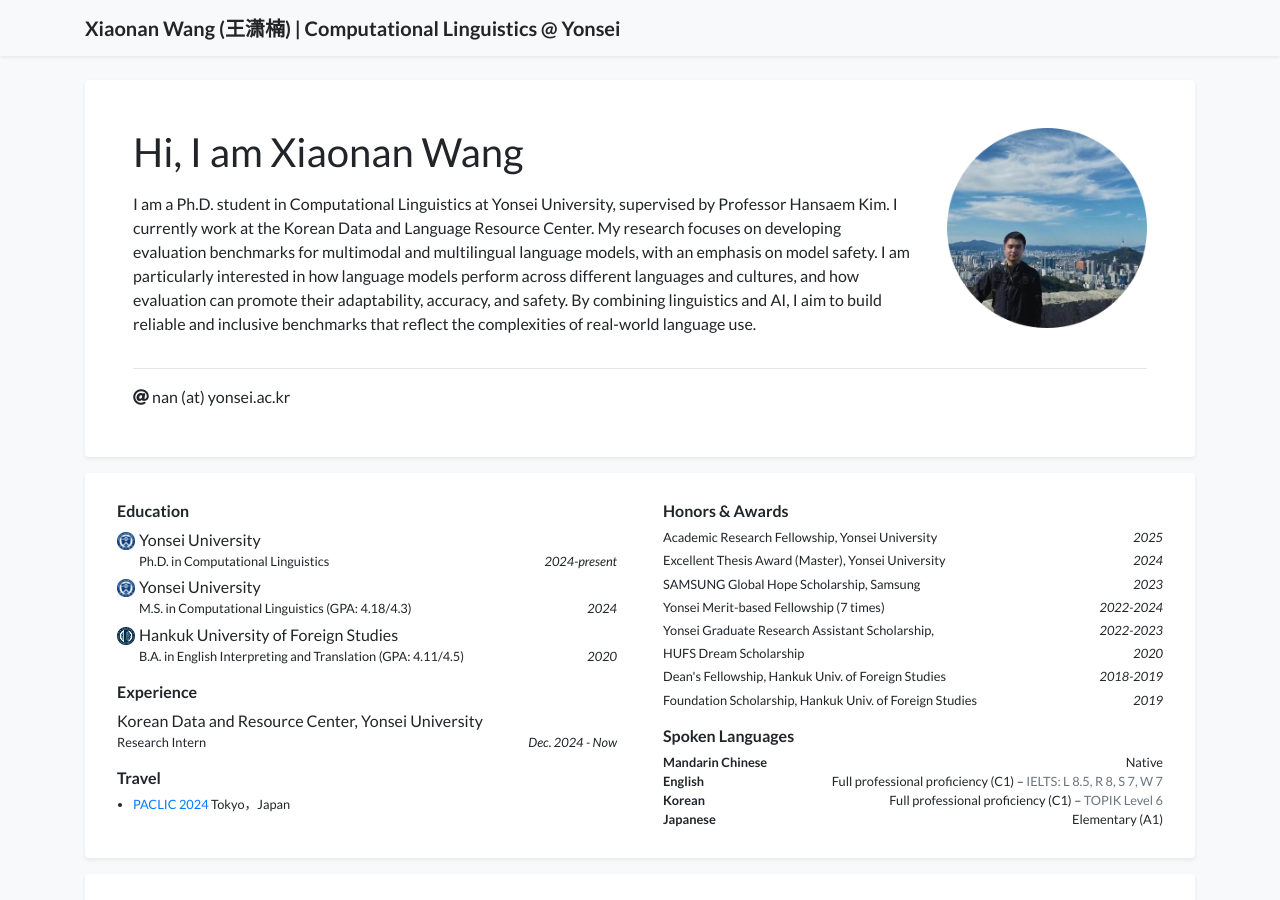
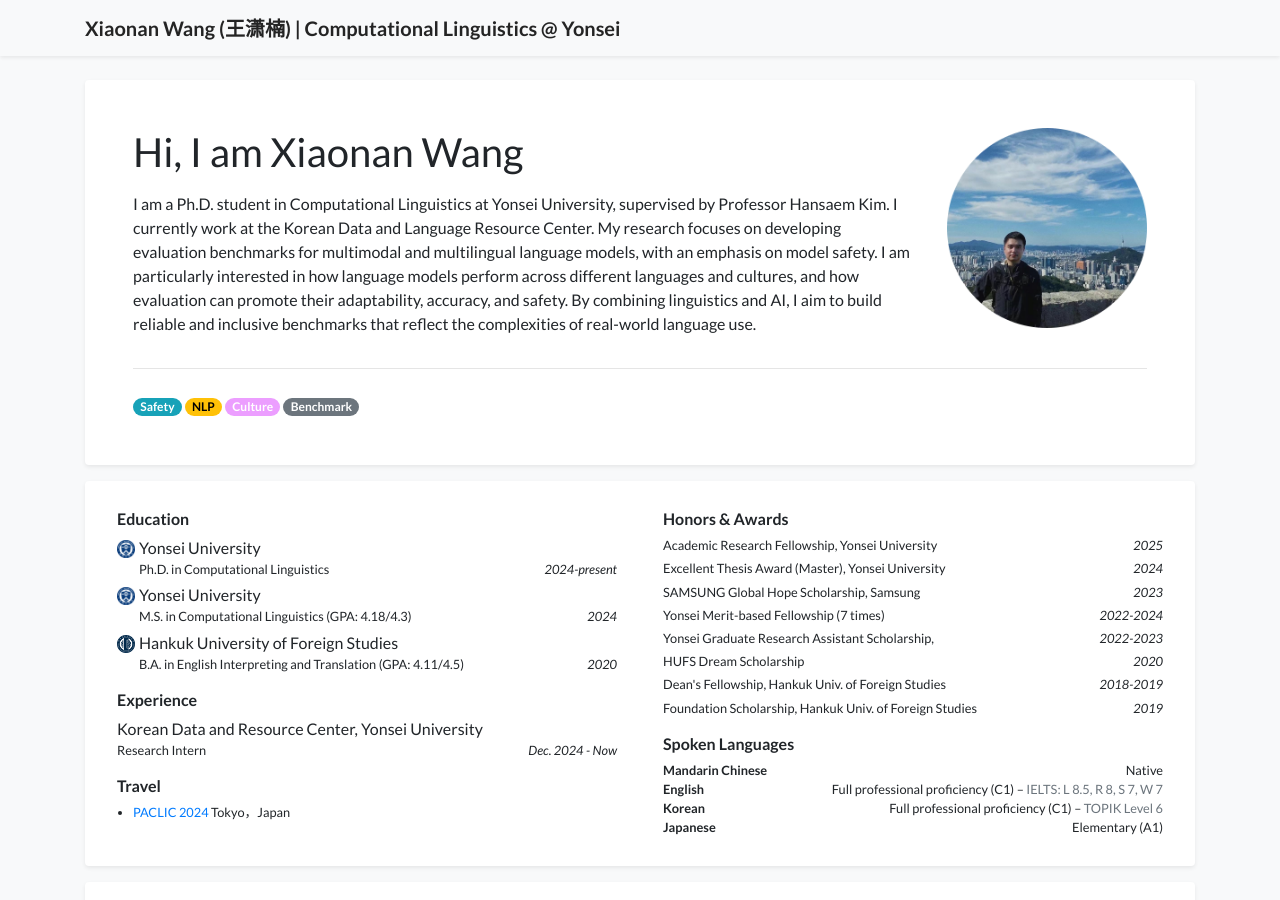
Before and after one commit to wangxiaonan-git/wangxiaonan-git.github.io, a Jekyll site: the page built from index.html, in a window 1280 px wide and 900 px high. Built offline with Jekyll 4.4.1, drawn with Linux system fonts in a browser that asks for light colours; a style sheet for code colours, icons or effects is not loaded.

Commit message:
Update profile_card.html

```diff
--- a/_includes/widgets/profile_card.html
+++ b/_includes/widgets/profile_card.html
@@ -32,14 +32,19 @@
                         </figure>
                     </div>
                     {% endif %}
+                </div>
 
-                </div>
                 <hr />
+
                 <div class="row">
                     <div class="col">
-                        <a class="pr-3 no-break text-profile-bio text-reset" href="mailto:{{ site.data.profile.email | encode_email }}" style="text-decoration: none;">
-                            <i class="fas fa-at"></i>  <span>{{ site.data.profile.email | replace: "@", "(at)" }}</span>
-                        </a>
+                        <!-- Research interest tags -->
+                        <div class="text-profile-bio mt-2">
+                            <span class="badge badge-pill" style="background-color:#17a2b8; color: white;">Safety</span>
+                            <span class="badge badge-pill" style="background-color:#ffc107; color: black;">NLP</span>
+                            <span class="badge badge-pill" style="background-color:#ec9eff; color: white;">Culture</span>
+                            <span class="badge badge-pill" style="background-color:#6c757d; color: white;">Benchmark</span>
+                        </div>
 
                         {% if site.data.profile.gscholar %}
                         <a class="pr-3 no-break" target="_blank" href="https://scholar.google.com/citations?user={{ site.data.profile.gscholar }}&hl=en">
```
